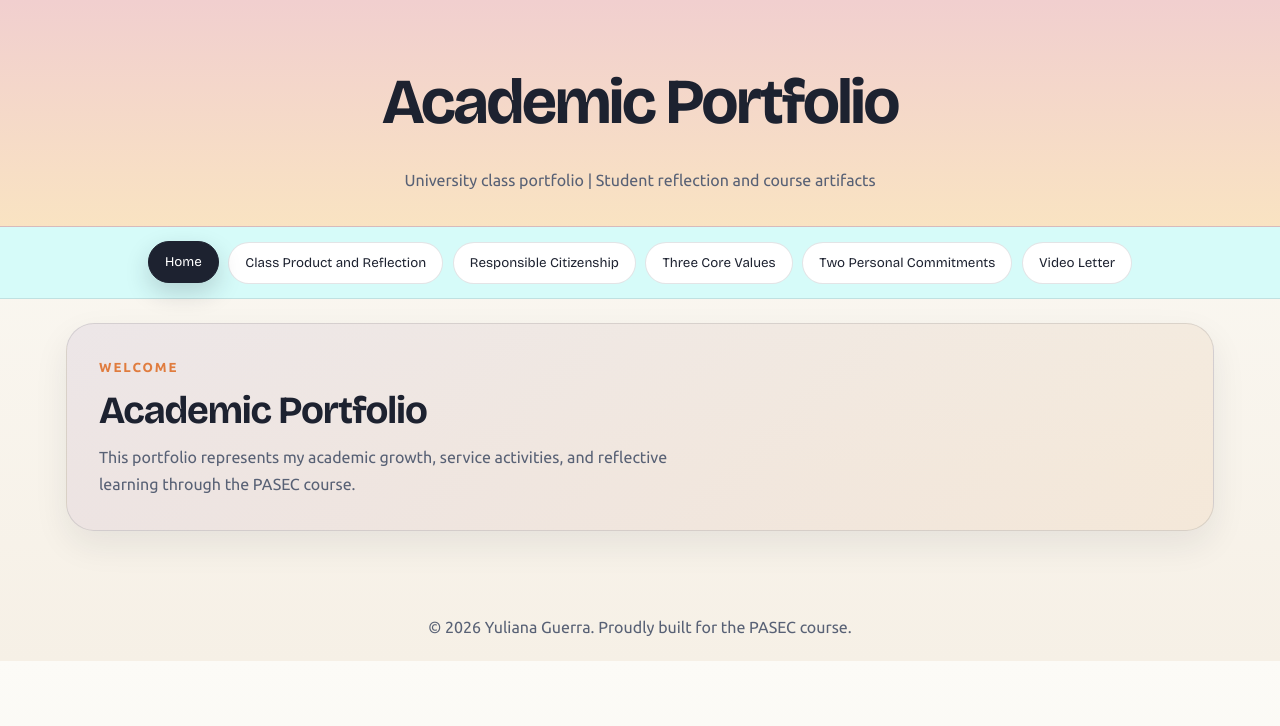
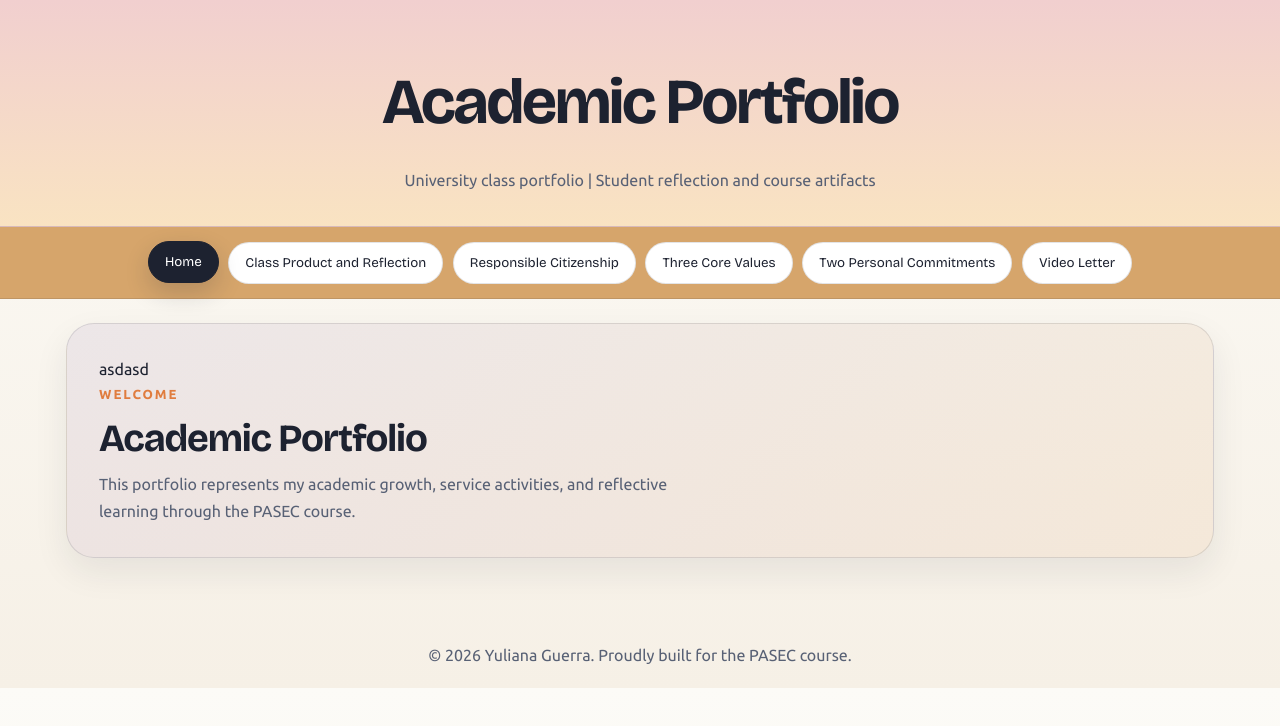
Before and after one commit to yul007/PaginaWeb_PASEC, a plain HTML site: page index.html in a window 1280 px wide. Drawn offline with nearby package versions, Linux system fonts and the light colour scheme.

Commit message:
fix1 pdf y colores3

```diff
--- a/index.html
+++ b/index.html
@@ -32,7 +32,7 @@
 
   <main>
     <section id="home" class="tab-content active">
-      <div class="hero hero-panel">
+      <div class="hero hero-panel"> asdasd
         <p class="eyebrow">Welcome</p>
         <h2>Academic Portfolio</h2>
         <p>This portfolio represents my academic growth, service activities, and reflective learning through the PASEC course.</p>
--- a/styles.css
+++ b/styles.css
@@ -7,7 +7,7 @@
   --ink: #1d2230;
   --muted: #586175;
   --surface: #fcfbf7;
-  --card: #d7d7d7;
+  --card: #9e9b9b;
   --panel: #f7e4c1;
   --border: rgba(29, 34, 48, 0.12);
   --shadow: 0 14px 34px rgba(29, 34, 48, 0.08);
@@ -61,7 +61,7 @@ nav {
   position: sticky;
   top: 0;
   z-index: 100;
-  background: rgba(214, 251, 249, 0.98);
+  background: rgba(214, 164, 105, 0.98);
   border-bottom: 1px solid var(--border);
 }
 
@@ -185,7 +185,7 @@ main {
   border-radius: 18px;
   overflow: hidden;
   border: 1px solid var(--border);
-  height: 800px;
+  height: (min(70vh, 500px));
   background: #e9e4db;
 }
 
```
